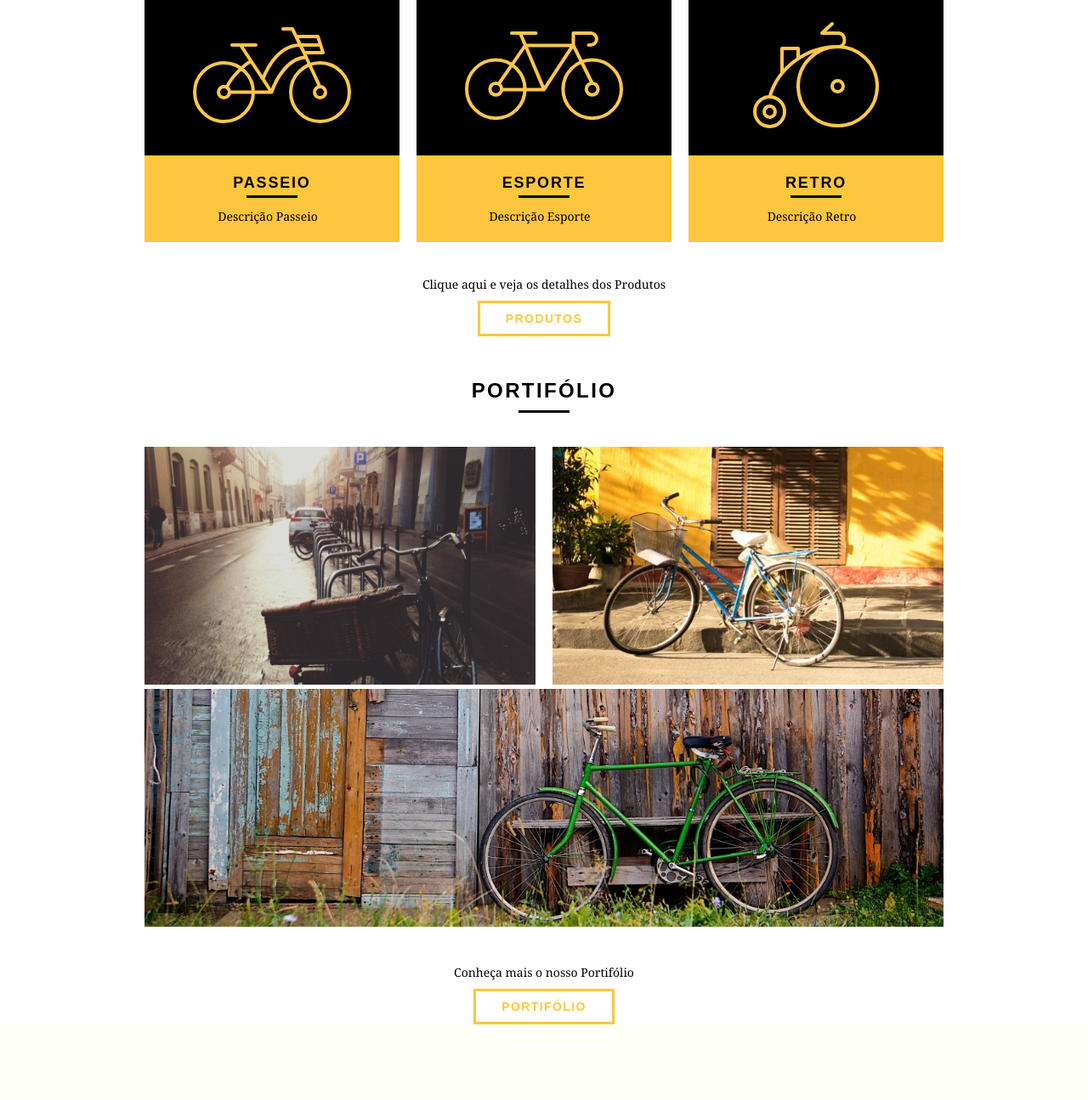
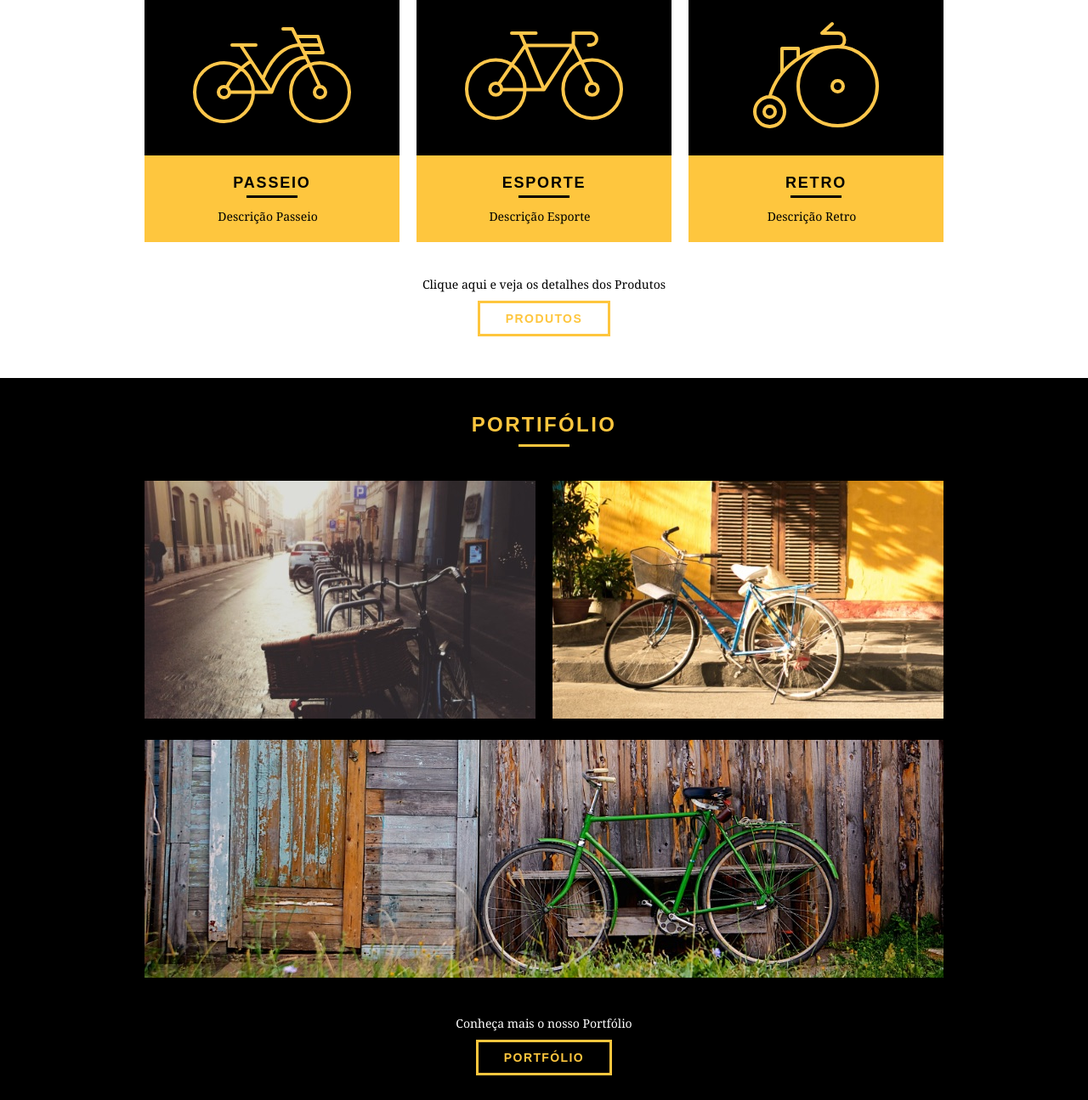
Before and after one commit to zamuelfernandes/bikcraft, a PHP site: page / in a window 1280 px wide. Shown: the part 618-1913 px from the top of the page at 85% size. Before the commit the page ends 1824 px from the top, so only its background shows below. Run offline with PHP 8.4, Linux system fonts and the light colour scheme.

Commit message:
Estilisada a parte de Portifólio e organizada a estrutura do código

```diff
--- a/css/style.css
+++ b/css/style.css
@@ -66,7 +66,7 @@ p{
   border-color: black;
 }
 
-/* HEADER */
+/* HEADER ----------------------------------------------------- */
 
 .header{
   position: fixed;
@@ -101,7 +101,7 @@ p{
   color: white;
 }
 
-/* INTRODUÇÃO */
+/* INTRODUÇÃO ----------------------------------------------------- */
 
 .introducao{
   width: 100%;
@@ -147,7 +147,7 @@ p{
   letter-spacing: .1em;
 }
 
-/* PRODUTOS */
+/* PRODUTOS ----------------------------------------------------- */
 
 .produtos{
   padding: 60px 0;
@@ -193,3 +193,26 @@ p{
 .call p{
   padding-bottom: 20px;
 }
+
+/* PORTIFÓLIO ----------------------------------------------------- */
+
+.portfolio{
+  width: 100%;
+  background: black;
+  padding: 40px 0;
+}
+
+.portfolio .subtitulo{
+  color: #fec63e;
+}
+.portfolio .subtitulo::after{
+  background: #fec63e;
+}
+
+.portfolio-lista li:last-child{
+  margin-top: 20px;
+}
+
+.portfolio .call p{
+  color: white;
+}
--- a/index.html
+++ b/index.html
@@ -69,17 +69,17 @@
   </section>
 
   <!-- SEÇÃO DE PORTIFÓLIO DO INDEX -->
-  <section class="portifolio">
+  <section class="portfolio">
     <div class="container">
       <h2 class="subtitulo">Portifólio</h2>
-      <ul>
+      <ul class="portfolio-lista">
         <li class="grid-8"><img src="img/portfolio/retro.jpg" alt="Bicicleta Retro"></li>
         <li class="grid-8"><img src=" img/portfolio/passeio.jpg" alt="Bicicleta Passeio"></li>
         <li class="grid-16"><img src=" img/portfolio/esporte.jpg" alt="Bicicleta Esporte"></li>
       </ul>
       <div class="call">
-        <p>Conheça mais o nosso Portifólio</p>
-        <a href="produtos.html" class="btn">Portifólio</a>
+        <p>Conheça mais o nosso Portfólio</p>
+        <a href="portfolio.html" class="btn">Portfólio</a>
       </div>
     </div>
 
```
